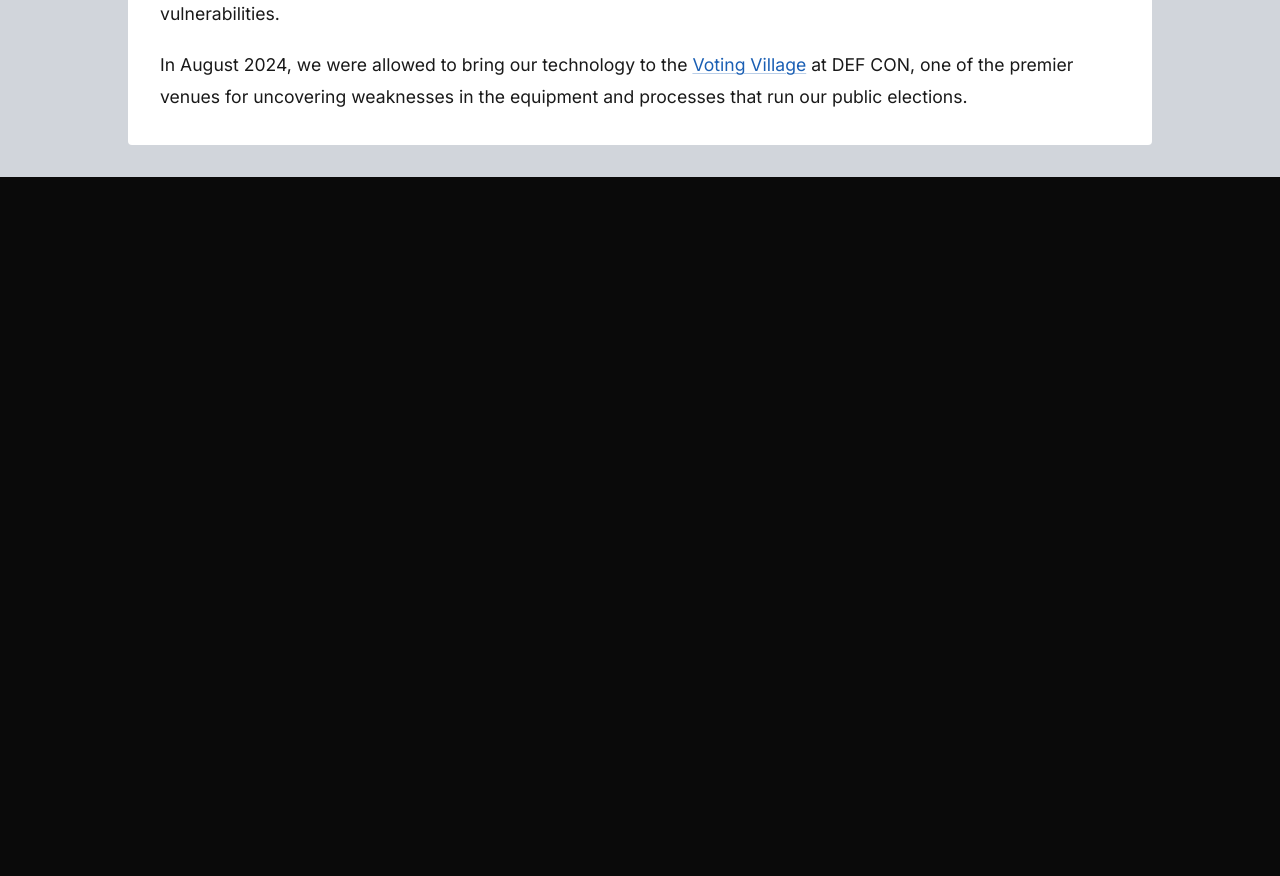
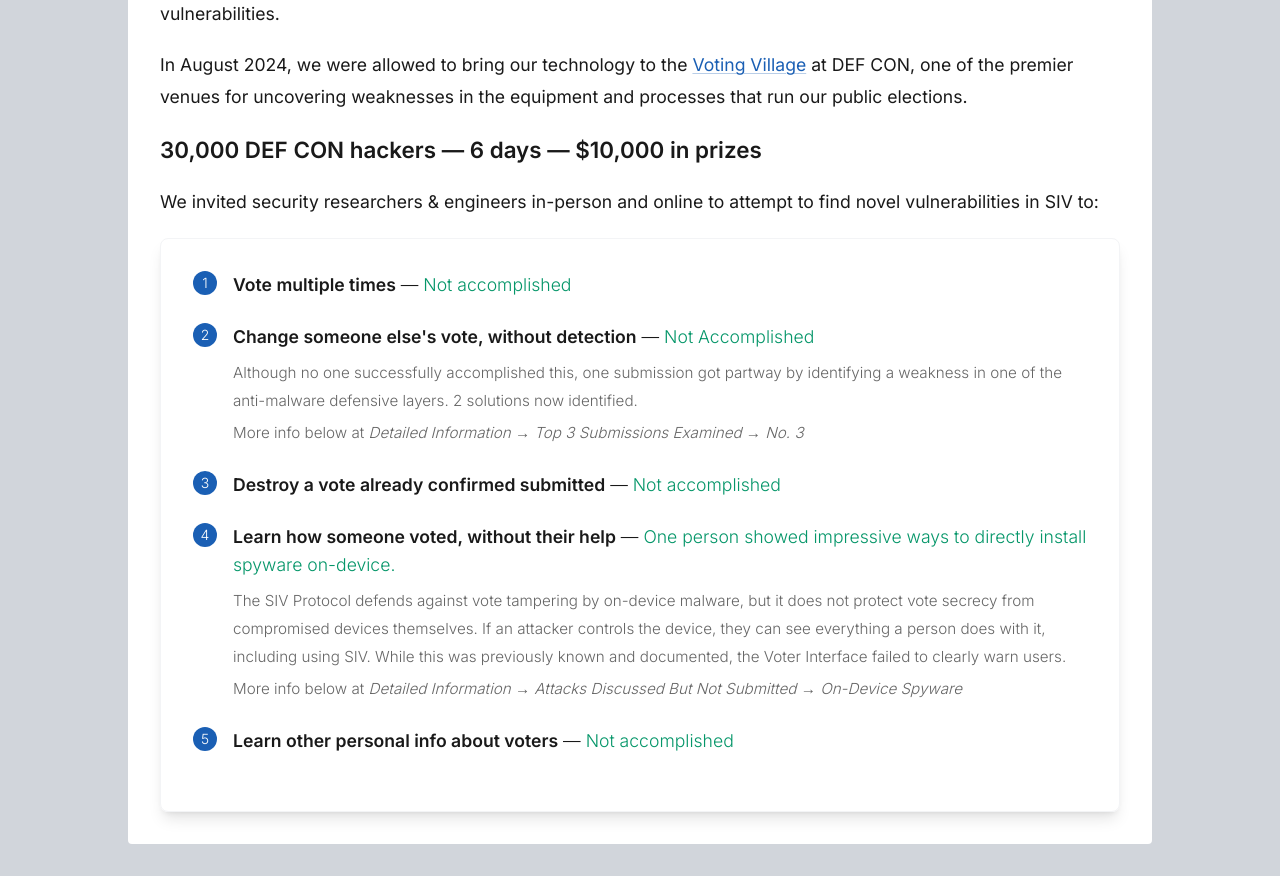
Before and after one commit to siv-org/hack.siv.org, a Next.js app: page /reports/2024defcon in a window 1280 px wide. Shown: the part 1560-2436 px from the top of the page. Before the commit the page ends 1737 px from the top, so only its background shows below. Built offline with nearby package versions, Linux system fonts and the light colour scheme.

Commit message:
report: Turn <AttacksInvitedList /> into a clean component

```diff
--- /dev/null
+++ b/app/reports/2024defcon/AttacksInvitedList.tsx
@@ -0,0 +1,58 @@
+export const AttacksInvitedList = () => {
+  const data = [
+    {
+      title: 'Vote multiple times',
+      status: 'Not accomplished',
+    },
+    {
+      title: "Change someone else's vote, without detection",
+      status: 'Not Accomplished',
+      explanation:
+        'Although no one successfully accomplished this, one submission got partway by identifying a weakness in one of the anti-malware defensive layers. 2 solutions now identified.',
+      more_details: 'Detailed Information → Top 3 Submissions Examined → No. 3',
+    },
+    {
+      title: 'Destroy a vote already confirmed submitted',
+      status: 'Not accomplished',
+    },
+    {
+      title: 'Learn how someone voted, without their help',
+      status:
+        'One person showed impressive ways to directly install spyware on-device.',
+      explanation:
+        'The SIV Protocol defends against vote tampering by on-device malware, but it does not protect vote secrecy from compromised devices themselves. If an attacker controls the device, they can see everything a person does with it, including using SIV. While this was previously known and documented, the Voter Interface failed to clearly warn users.',
+      more_details:
+        'Detailed Information → Attacks Discussed But Not Submitted → On-Device Spyware',
+    },
+    {
+      title: 'Learn other personal info about voters',
+      status: 'Not accomplished',
+    },
+  ]
+
+  return (
+    <ol className="shadow-lg p-8 sm:pl-8 pl-4 border border-gray-100 rounded-lg list-decimal list-inside font-light leading-7">
+      {data.map(({ title, status, explanation, more_details }, index) => (
+        <li key={title} className="mb-6 flex">
+          <div className="w-6 text-center text-white bg-[#1a5fb4] rounded-full h-6 flex items-center justify-center text-sm">
+            {index + 1}
+          </div>
+          <div className="ml-4 flex-1">
+            <div className="text-[1.1rem]">
+              <strong className="font-semibold">{title}</strong> —{' '}
+              <span className="text-emerald-600">{status}</span>
+            </div>
+            <div className="text-[#666] text-[0.95rem]">
+              {explanation && <div className="mt-2">{explanation}</div>}
+              {more_details && (
+                <div className="mt-1">
+                  More info below at <i>{more_details}</i>
+                </div>
+              )}
+            </div>
+          </div>
+        </li>
+      ))}
+    </ol>
+  )
+}
--- a/app/reports/2024defcon/content.mdx
+++ b/app/reports/2024defcon/content.mdx
@@ -1,3 +1,5 @@
+import { AttacksInvitedList } from './AttacksInvitedList'
+
 # Hack SIV • DEF CON 2024 Report
 
 #### We are creating the [Secure Internet Voting Protocol](https://siv.org/protocol) (SIV) to enable accessible & verifiable digital infrastructure for civil society.
@@ -35,3 +37,9 @@ The threat model is adversarial Nation States, willing to expend military-sized
 A key piece of fulfilling our mission is inviting a broad, critical audience to examine, evaluate, and search for vulnerabilities.
 
 In August 2024, we were allowed to bring our technology to the [Voting Village](https://votingvillage.org) at DEF CON, one of the premier venues for uncovering weaknesses in the equipment and processes that run our public elections.
+
+### 30,000 DEF CON hackers — 6 days — $10,000 in prizes
+
+We invited security researchers & engineers in-person and online to attempt to find novel vulnerabilities in SIV to:
+
+<AttacksInvitedList />
```
Also changed, not shown: 1 other file (tests, documents, lock files or other folders).
